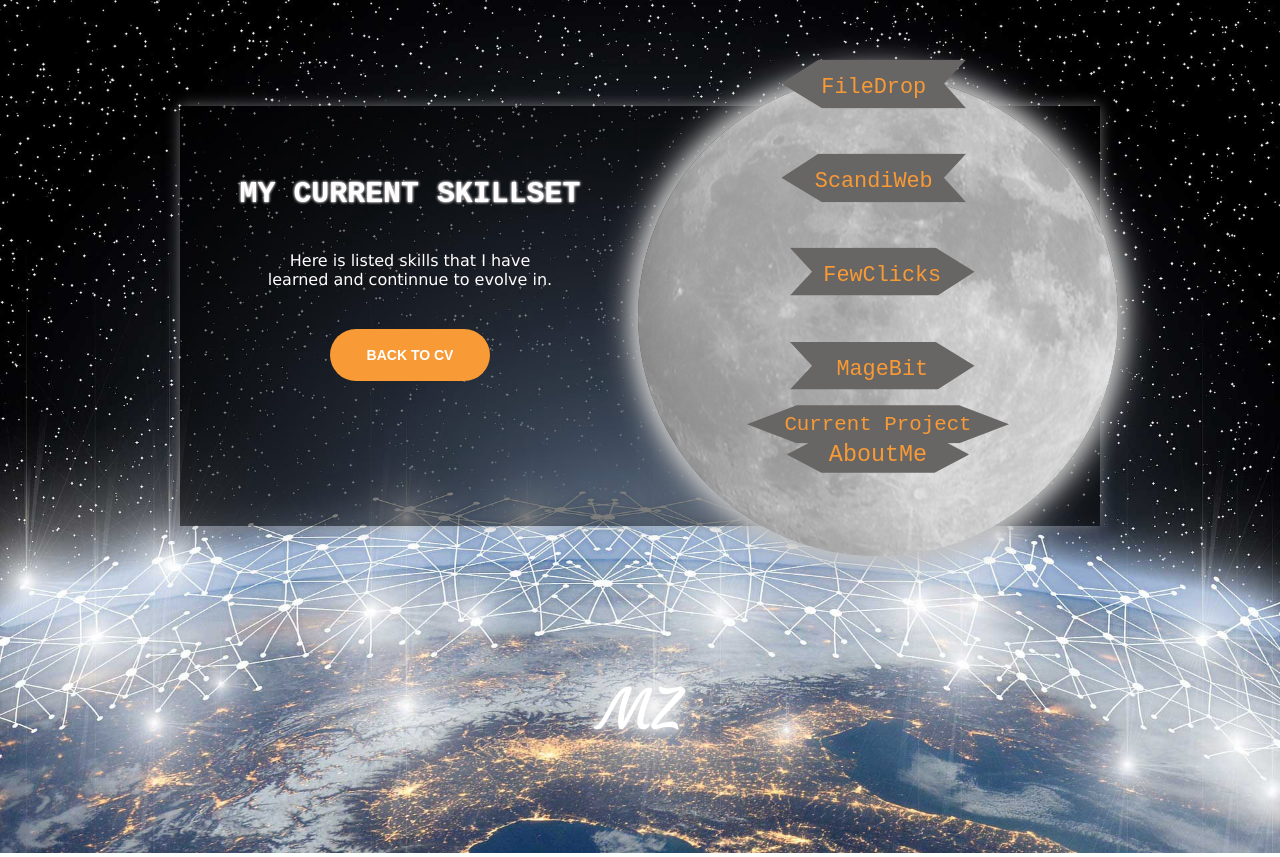
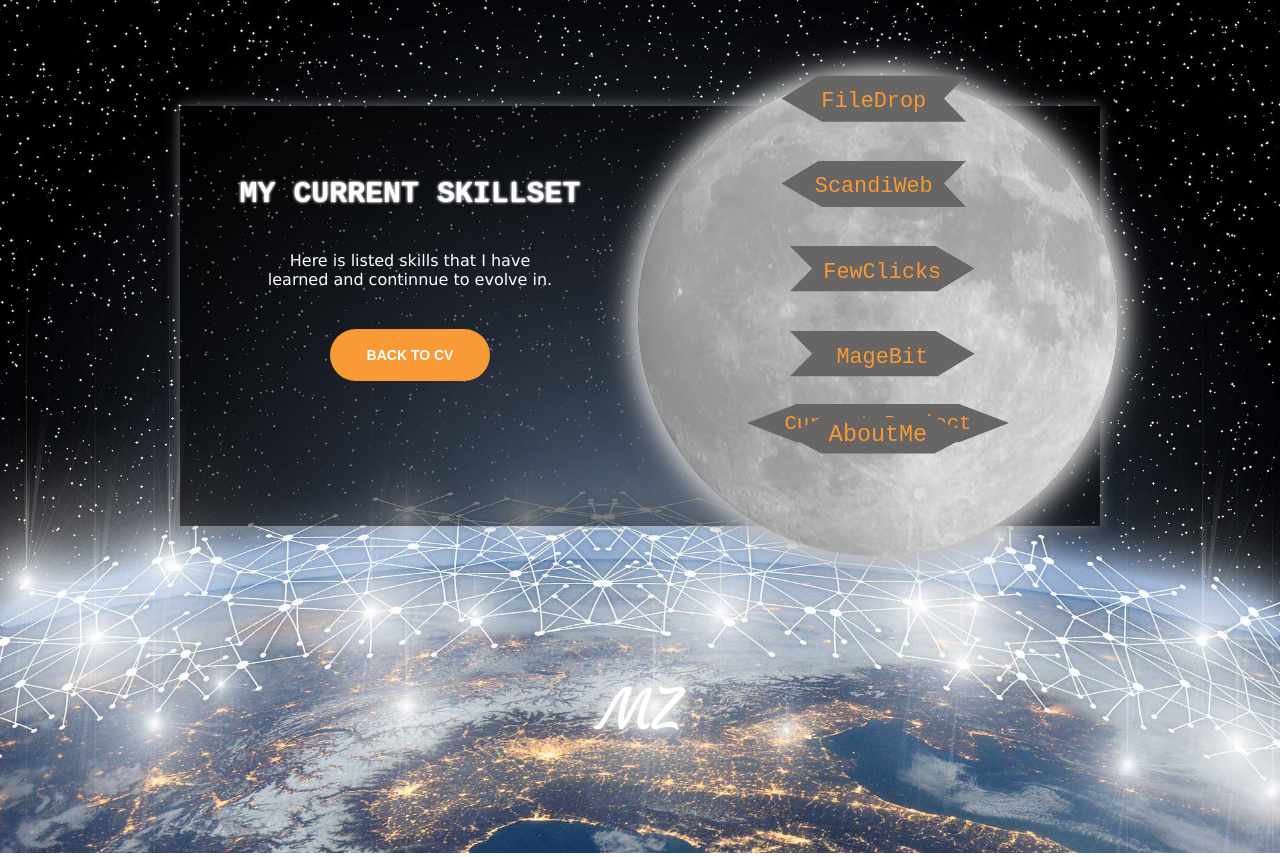
Before and after one commit to trovoltino/matiss-z, a Vue app in the folder client/: page / in a window 1280 px wide. Both pictures are taken after a click on the button "SHOW PROJECTS". Built offline with nearby package versions, Linux system fonts and the light colour scheme; what v-tooltip would draw is missing.

Commit message:
visual update

```diff
--- a/client/src/components/includes/Projects.vue
+++ b/client/src/components/includes/Projects.vue
@@ -58,7 +58,7 @@ export default {
   width: 22em;
   align-items: center;
   justify-content: center;
-  transform: translate(-50%, -70%);
+  transform: translate(-50%, -66%);
   a {
     text-decoration: none;
   }
@@ -66,8 +66,8 @@ export default {
   .project {
     display: block;
     font-size: 1.4em;
-    padding: 1.4em 1.3em;
-    margin: 0.2em 0.1em;
+    padding: 1.3em 1.3em;
+    margin: 0.1em 0.1em;
     width: 70%;
     height: 1em;
     background: $main-grey;
@@ -120,7 +120,8 @@ a[title]:hover:after {
   font-size: 1.6em;
   font-family: monospace;
   padding: 2em 1.8em;
-
+  display: block;
+  margin: -10% 0%;
   clip-path: polygon(19% 32%, 81% 32%, 100% 50%, 100% 50%, 81% 68%, 19% 68%, 0 50%, 0 50%);
   background :$main-grey;
   &:hover {
@@ -131,7 +132,7 @@ a[title]:hover:after {
   text-decoration: none;
   color: $button-color;
   position: absolute;
-  bottom: 16%;
+  bottom: 20%;
   left: 50%;
   transform: translate(-50%);
   font-size: 1.8em;
@@ -148,9 +149,10 @@ a[title]:hover:after {
 
 @media only screen and (max-width: 1050px) {
   .projects-container{
+    transform: translate(-50%, -50%);
     .project {
       font-size: 1.2em;
-      padding: 1.2em 1.1em;
+      padding: 1.1em 1.1em;
     }
   }
   .about {
@@ -184,19 +186,20 @@ a[title]:hover:after {
 }
 @media (max-width: 381px) {
   .projects-container{
+
     .project {
-      font-size: 1em;
+      font-size: 0.9em;
       padding: 1em 0.5em;
     }
   }
   .about {
-    font-size: 1.4em;
+    font-size: 1.2em;
     padding: 1.4em 1.5em;
     margin-bottom: -1.2em;
 
   }
   .current {
-    font-size: 1.3em;
+    font-size: 1.1em;
     padding: 1.8em 1.6em;
   }
 }
--- a/client/src/components/includes/Skills.vue
+++ b/client/src/components/includes/Skills.vue
@@ -224,9 +224,6 @@ h3 {
     min-height: 300px;
     max-height: 300px;
   }
-  .main-skills {
-    margin-top:20px;
-  }
 }
 
 </style>
```
